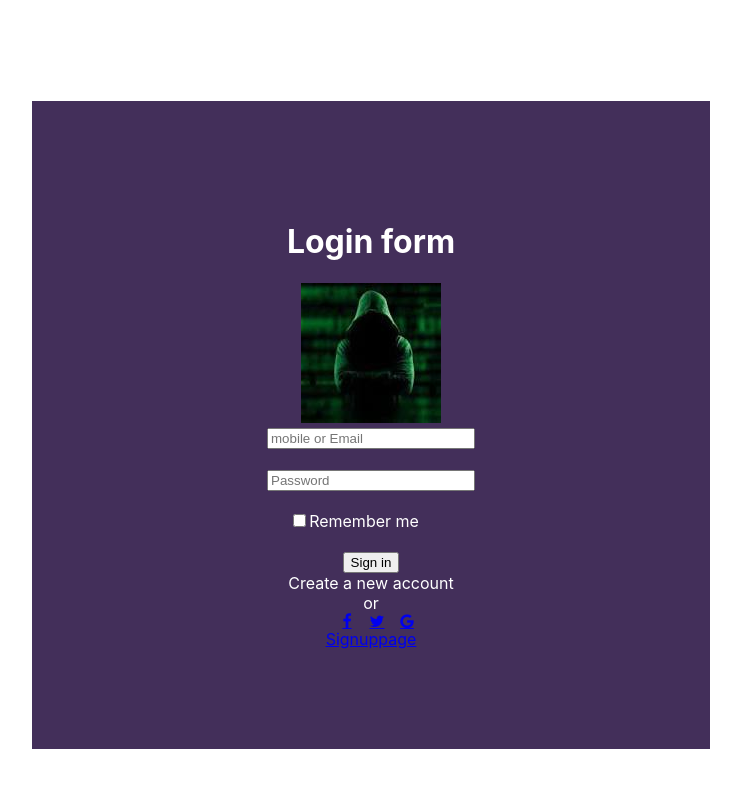
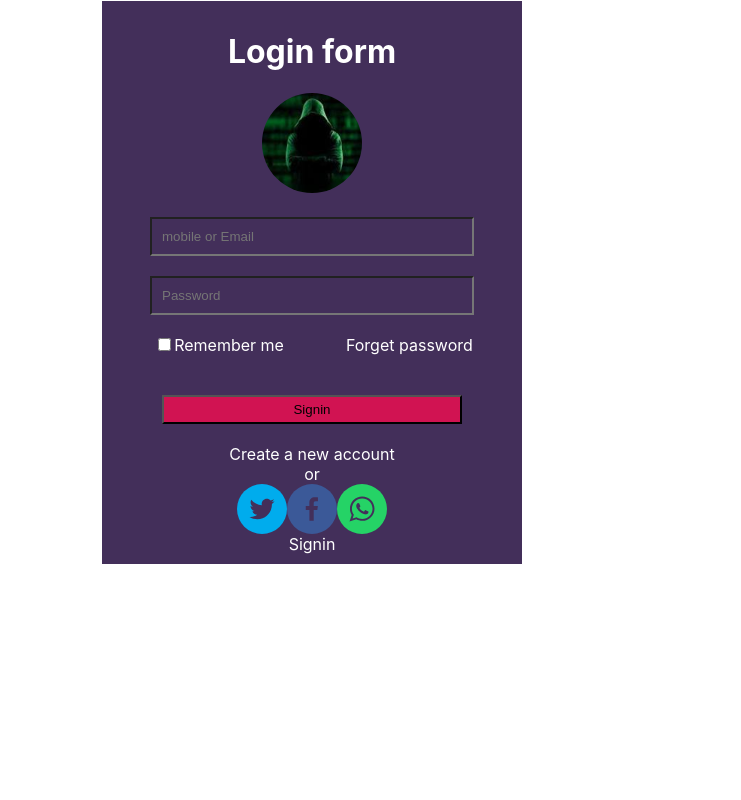
Before and after one commit to vasavigowda/react_js, a React (Create React App) app in the folder task1/: page / in a window 1280 px wide. Shown: the top 800 px of the page, without its empty margins (269-1010 px from the left). Built offline with nearby package versions, Linux system fonts and the light colour scheme.

Commit message:
completed

```diff
--- a/task1/package.json
+++ b/task1/package.json
@@ -7,6 +7,7 @@
     "react-dom": "^16.12.0",
     "react-router-dom": "^5.1.2",
     "react-scripts": "^3.2.0",
+    "react-social-icons": "^4.1.0",
     "start": "^5.1.0"
   },
   "scripts": {
--- a/task1/src/App.js
+++ b/task1/src/App.js
@@ -3,13 +3,12 @@ import logo from './logo.svg';
 import './App.css';
 import Signuppage from './Components/Signup/Signuppage';
 import Signinpage from './Components/Signin/Signinpage';
-import { BrowserRouter as Router,Route } from 'react-router-dom';
+import { BrowserRouter as Router, Route } from 'react-router-dom';
 
 function App() {
   return (
     <div className="App">
-      <Signinpage/>
-      {/* <Signuppage/> */}
+
       <Router>
         <switch>
           <Route exact path='/Signuppage' component={Signuppage}></Route>
--- a/task1/src/Components/Signin/Signinpage.css
+++ b/task1/src/Components/Signin/Signinpage.css
@@ -1,23 +1,37 @@
-.button{
-    background-color: crimson;
-}
+
 .textcolor{
     color: white;
     border: solid 1px;
     background-color: rgb(67, 47, 90);
-    margin: 100px 300px;
-    padding: 100px;
-}
-.socialicons{
-    margin-left: 200px;
-}
-.icons{
-    display: grid;
-    grid-template-columns: 30px 30px 30px;
-}
+    width: 400px;;
+    margin: 0px 370px;
+    padding: 10px;
+    }
+    input{
+        background-color:transparent;
+        padding:10px;
+    }
+
 .input{
-    width: 200px;
+    width: 300px;
 }
 .checkbox{
-    margin-left:-30px;
+    margin-left:7px;
 }
+img{
+    height: 100px;
+    width: 100px;
+    border-radius: 50px;
+}
+.signin{
+    background-color: rgb(209, 19, 82);
+    width: 300px;
+    padding: 5px;
+}
+a{
+    text-decoration: none;
+    color:white;
+}
+span{
+    margin-right:62px;
+}
--- a/task1/src/Components/Signin/Signinpage.js
+++ b/task1/src/Components/Signin/Signinpage.js
@@ -1,31 +1,31 @@
 import React, { Component } from 'react';
 import './Signinpage.css';
 import profile from './profile.jpeg';
+import { SocialIcon } from 'react-social-icons';
 
 class Signinpage extends Component {
     render() {
         return (
             <div className="textcolor">
                 <h1>Login form</h1>
-                <img src={profile}/>
+                <img src={profile} /><br/><br/>
                 <form>
-                <input type="text" placeholder="mobile or Email" className="input"></input><br/><br/>
-                <input type="Password" placeholder="Password" className="input"></input><br/><br/>
-                <input type="checkbox" className="checkbox"></input>
-                Remember me<br/><br/>
-                <button className="signin">Sign in</button>
-                </form>
+                    <input type="text" placeholder="mobile or Email" className="input"></input><br /><br />
+                    <input type="Password" placeholder="Password" className="input"></input><br /><br />
+                    <div><input type="checkbox" className="checkbox"></input>
+                    <span>Remember me</span>
+                        Forget password
+                    </div><br/><br />
+                    <button className="signin">Signin</button>
+                </form><br/>
                 Create a new account<br/>
-                or
-                <div className="socialicons">
-                    <link rel="stylesheet" href="https://cdnjs.cloudflare.com/ajax/libs/font-awesome/4.7.0/css/font-awesome.min.css"></link>
+                 or
                     <div className="icons">
-                    <a href="#" class="fa fa-facebook"></a>
-                    <a href="#" class="fa fa-twitter"></a>
-                    <a href="#" class="fa fa-google"></a>
+                    <SocialIcon url="http://twitter.com/jaketrent" />
+                    <SocialIcon url="http://facebook.com/jaketrent" />
+                    <SocialIcon url="http://whatsapp.com/jaketrent" />
                 </div>
-                </div>
-                <a href="Signuppage">Signuppage</a>
+                <a href="Signuppage">Signin</a>
             </div>
         );
     }
--- a/task1/src/Components/Signup/Signuppage.css
+++ b/task1/src/Components/Signup/Signuppage.css
@@ -2,17 +2,18 @@
     color: white;
     border: solid 1px;
     background-color: rgb(67, 47, 90);
-    margin: 100px 300px;
-    padding: 100px;
+    margin: 0x 370px;
+    padding: 10px;
+    width: 300px;
 }
 .button{
-    background-color: palevioletred;
-    width: 200px;
+    background-color: rgb(209, 19, 82);;
+    width: 300px;
     padding: 5px;
 }
 .input{
-    width: 200px;
+    width: 300px;
 }
-.checkbox{
-    margin-left: 80px;
+.checkbox1{
+    margin-left: -22px;
 }
--- a/task1/src/Components/Signup/Signuppage.js
+++ b/task1/src/Components/Signup/Signuppage.js
@@ -13,11 +13,10 @@ class Signuppage extends Component {
                     <input type="text" placeholder="Please enter a phone num" className="input"></input><br/><br/>
                     <input type="Password" placeholder="Password" className="input"></input><br/><br/>
                     <input type="password" placeholder="Confirm password" className="input"></input><br/><br/>
-                    <input type="checkbox" className="checkbox"></input>
+                    <input type="checkbox" className="checkbox1"></input>
                     I agree to terms and Privacy Policies<br/><br/>
                     <button className="button">Sign up</button>
                 </form>
-
             </div>
         );
     }
```
Also changed, not shown: 1 other file (tests, documents, lock files or other folders).
